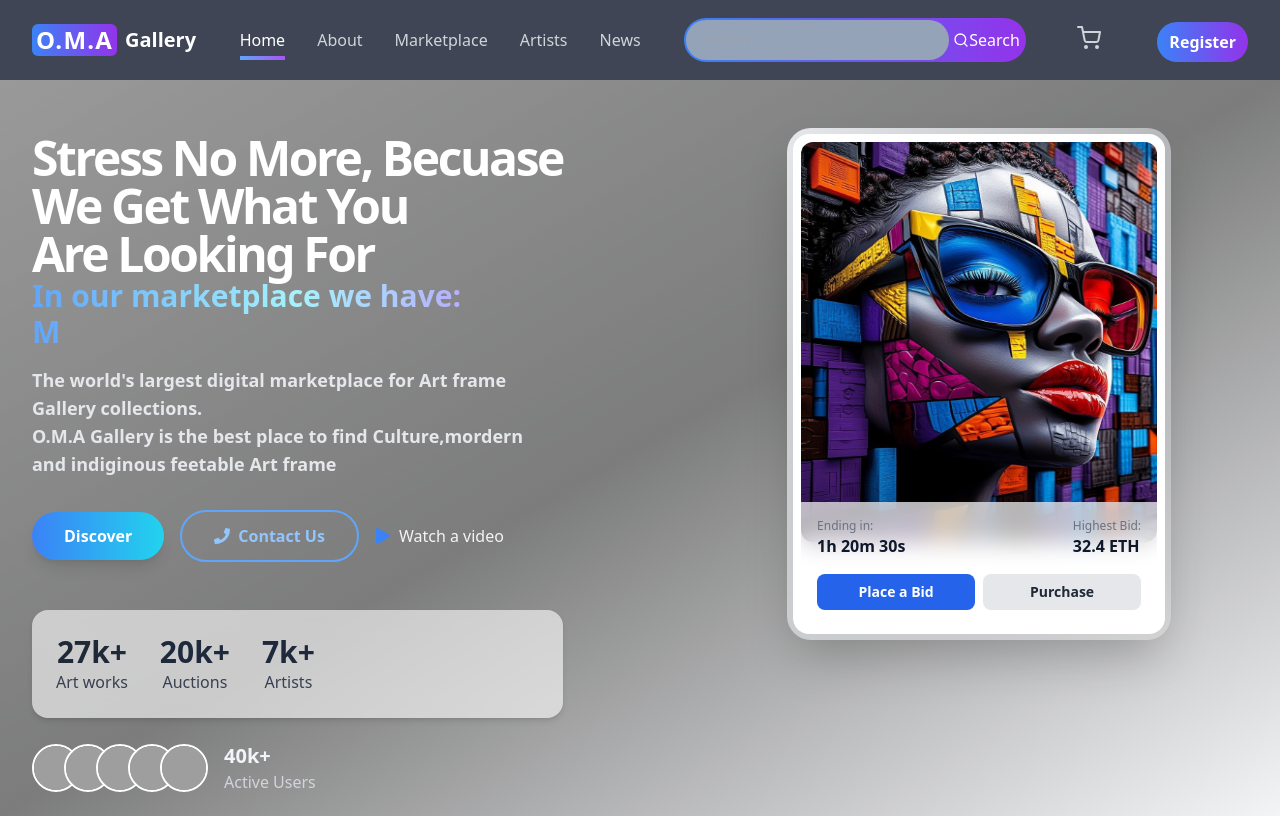
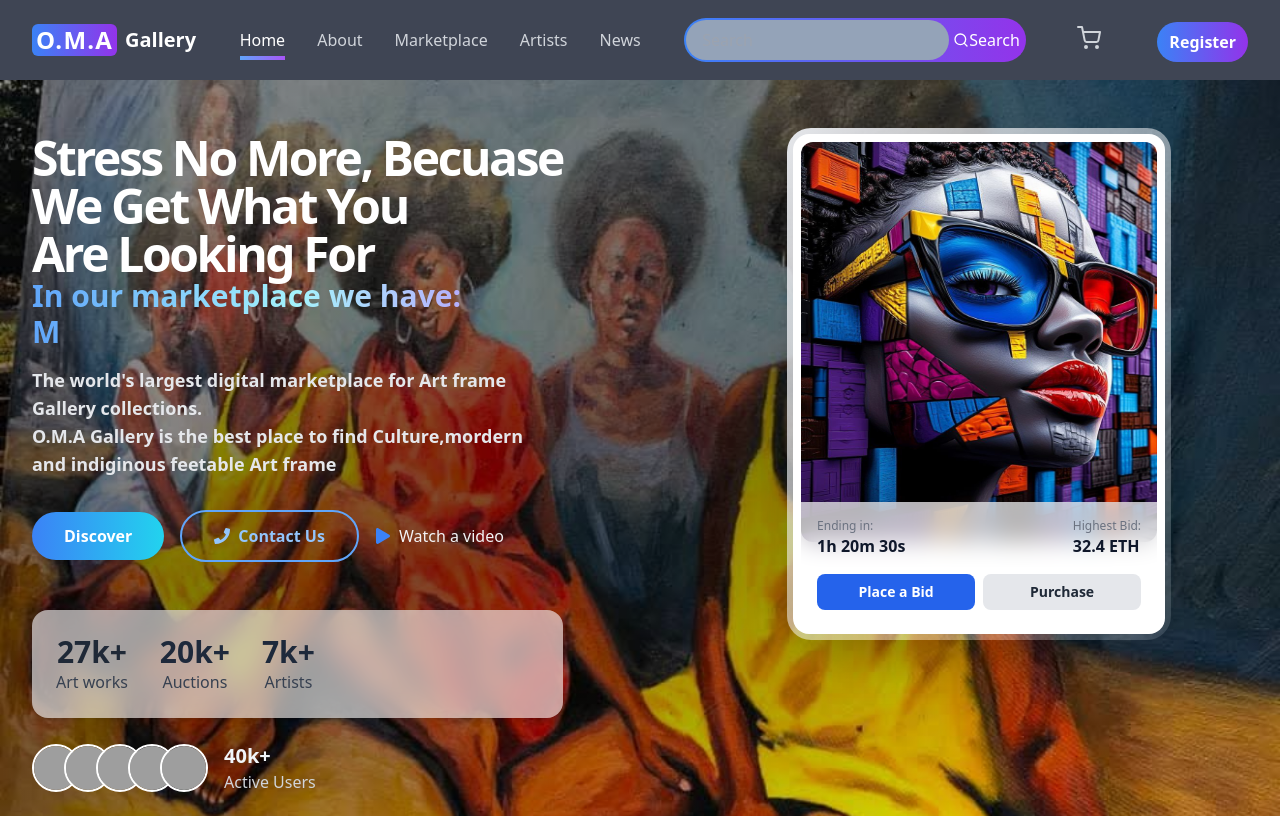
Before and after one commit to walepython/FrameProjectApp, a React (Vite) app: page / in a window 1280 px wide. Shown: the top 818 px of the page. Built offline with nearby package versions, Linux system fonts and the light colour scheme; grey boxes are pictures that could not be loaded.

Commit message:
background change

```diff
--- a/src/component/Herosection.jsx
+++ b/src/component/Herosection.jsx
@@ -3,6 +3,7 @@ import React from 'react';
 // Import icons from react-icons
 import { FaPhone, FaPlay } from 'react-icons/fa';
 import { Typewriter } from 'react-simple-typewriter';
+import bgImage from '/FB_IMG_1754597542450.jpg';
 
 // --- Sub-components adapted for a light background ---
 
@@ -69,9 +70,10 @@ const Stats = () => (
 
 // --- Main Hero Section Component ---
 export default function HeroSection() {
+
   return (
     // THEME CHANGE: The main background is now a light gradient.
-    <div className="bg-gradient-to-br from-white to-gray-100 font-sans bg-[url('https://i.pinimg.com/736x/ef/cb/1f/efcb1fa6051002947885dd23bfa4dc89.jpg')] bg-cover bg-center ">
+    <div className="bg-gradient-to-br from-white to-gray-100 font-sans bg-cover bg-center " style={{ backgroundImage: `url(${bgImage})` }}>
       <div className="relative max-w-7xl mx-auto px-4 sm:px-6 lg:px-8 pt-8 md:pt-12">
         {/* Decorative background gradients are made more visible */}
         <div className="absolute inset-0 bg-gradient-to-br from-black/40 via-black/50 to-transparent z-0"></div>
```
